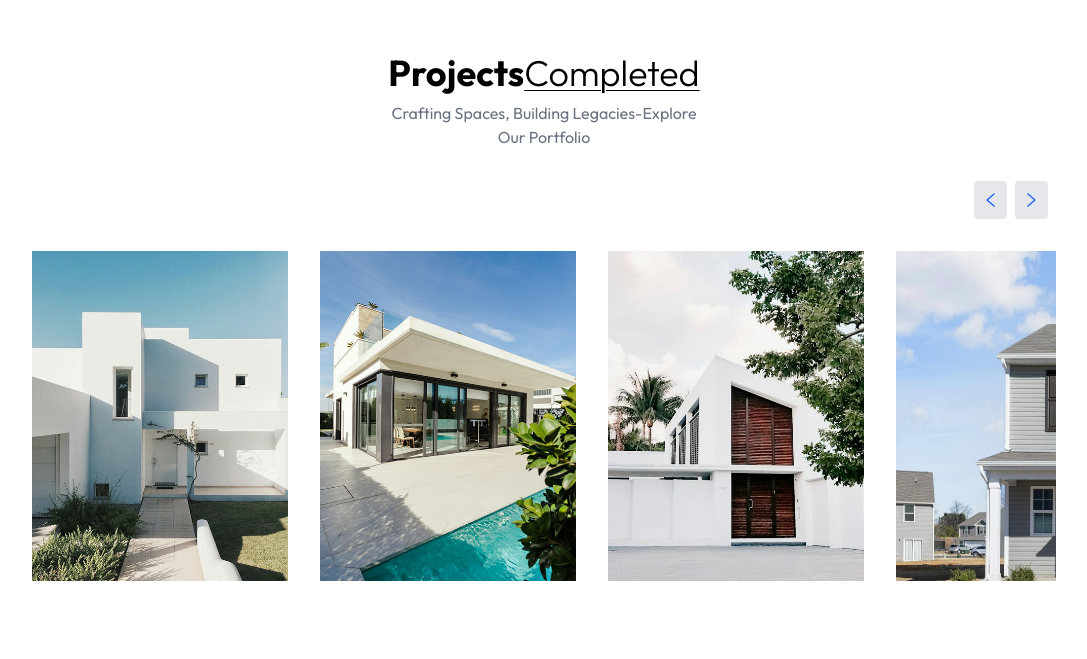
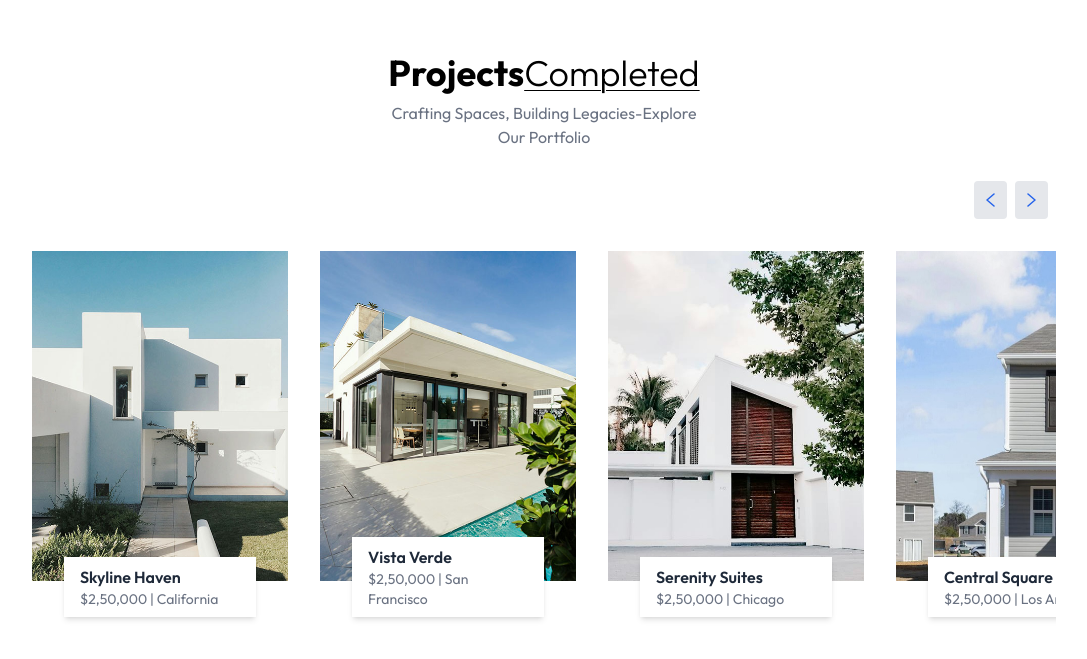
Before and after one commit to yazy7991/Havenly, a React (Vite) app: page / in a window 1280 px wide. Shown: the part 1715-2374 px from the top of the page, without its empty margins (96-1183 px from the left). Built offline with nearby package versions, Linux system fonts and the light colour scheme.

Commit message:
Added button functionality

```diff
--- a/src/components/Projects.jsx
+++ b/src/components/Projects.jsx
@@ -1,7 +1,22 @@
-import React from 'react'
+import React, { useState } from 'react'
 import { assets, projectsData } from '../assets/assets'
 
 const Projects = () => {
+
+    const [currentIndex, setCurrentIndex] = useState(0);
+    const [cardsToShow, setCardsToShow] = useState(1);
+
+    {/**Adding the functionalities for the buttons */}
+
+    const nextProject = () =>{
+        setCurrentIndex((prevIndex)=>(prevIndex + 1)%projectsData.length)
+    }
+    const prevProject = () =>{
+        setCurrentIndex((prevIndex)=>prevIndex === 0 ? projectsData.length -1:
+    prevIndex -1)
+    }
+
+
   return (
     <div className='container mx-auto py-4 pt-20 px-6 md:px-20
     lg:px-32 my-20 w-full overflow-hidden' id='Projects'>
@@ -12,10 +27,12 @@ const Projects = () => {
         '>Crafting Spaces, Building Legacies-Explore Our Portfolio</p>
         {/**Slider buttons */}
         <div className='flex justify-end items-center mb-8'>
-            <button className='p-3 bg-gray-200 rounded mr-2' aria-label='Previous Project'>
+            <button onClick={prevProject}
+            className='p-3 bg-gray-200 rounded mr-2' aria-label='Previous Project'>
                 <img src={assets.left_arrow} alt='Previous'/>
             </button>
-            <button className='p-3 bg-gray-200 rounded mr-2' aria-label='Next Project'>
+            <button onClick={nextProject}
+            className='p-3 bg-gray-200 rounded mr-2' aria-label='Next Project'>
                 <img src={assets.right_arrow} alt='Next'/>
             </button>
         </div>
@@ -23,11 +40,28 @@ const Projects = () => {
         {/**Projects Slider Container*/}
         <div className='overflow-hidden'>
             <div className='flex gap-8 transition-transform duration-500
-            ease-in-out'>
+            ease-in-out'
+            style={{transform:`translateX(-${(currentIndex*100)/cardsToShow}%)`}}>
                 {projectsData.map((project, index)=>(
                     <div key={index} className='relative flex-shrink-0
                     w-full sm:w-1/4'>
-                        <img src={project.image} alt={project.title}/>
+                        <img src={project.image} alt={project.title} className='w-full
+                        h-auto mb-14'/>
+                        <div className='absolute left-0 right-0 bottom-5 flex
+                        justify-center'>
+                            <div className='inline-block bg-white w-3/4
+                            px-4 py-2 shadow-md'>
+                                <h2 className='text-x1 font-semibold
+                                text-gray-800'>
+                                    {project.title}
+                                </h2>
+                                <p className='text-gray-500 text-sm'>
+                                    {project.price} <span>|</span> {project.location}
+                                </p>
+
+                            </div>
+
+                        </div>
                     </div>
 
                 ))}
```
